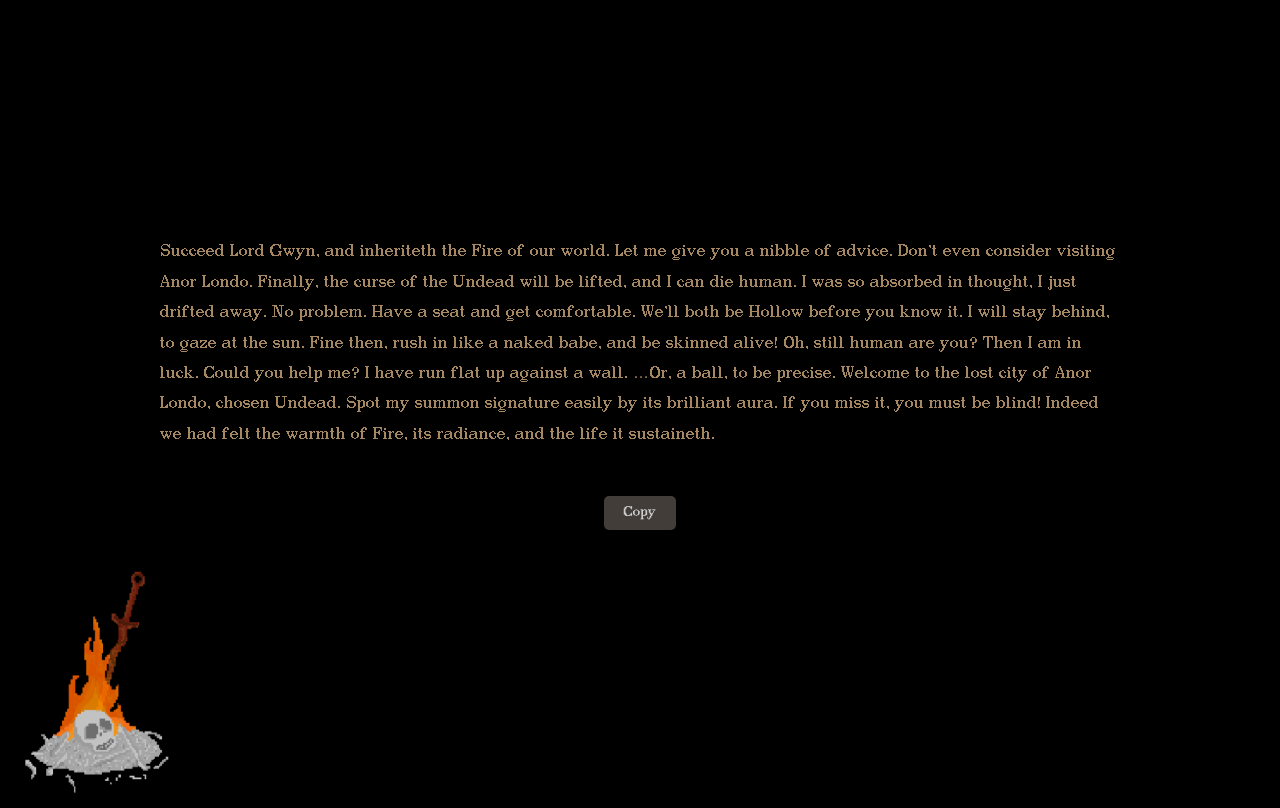
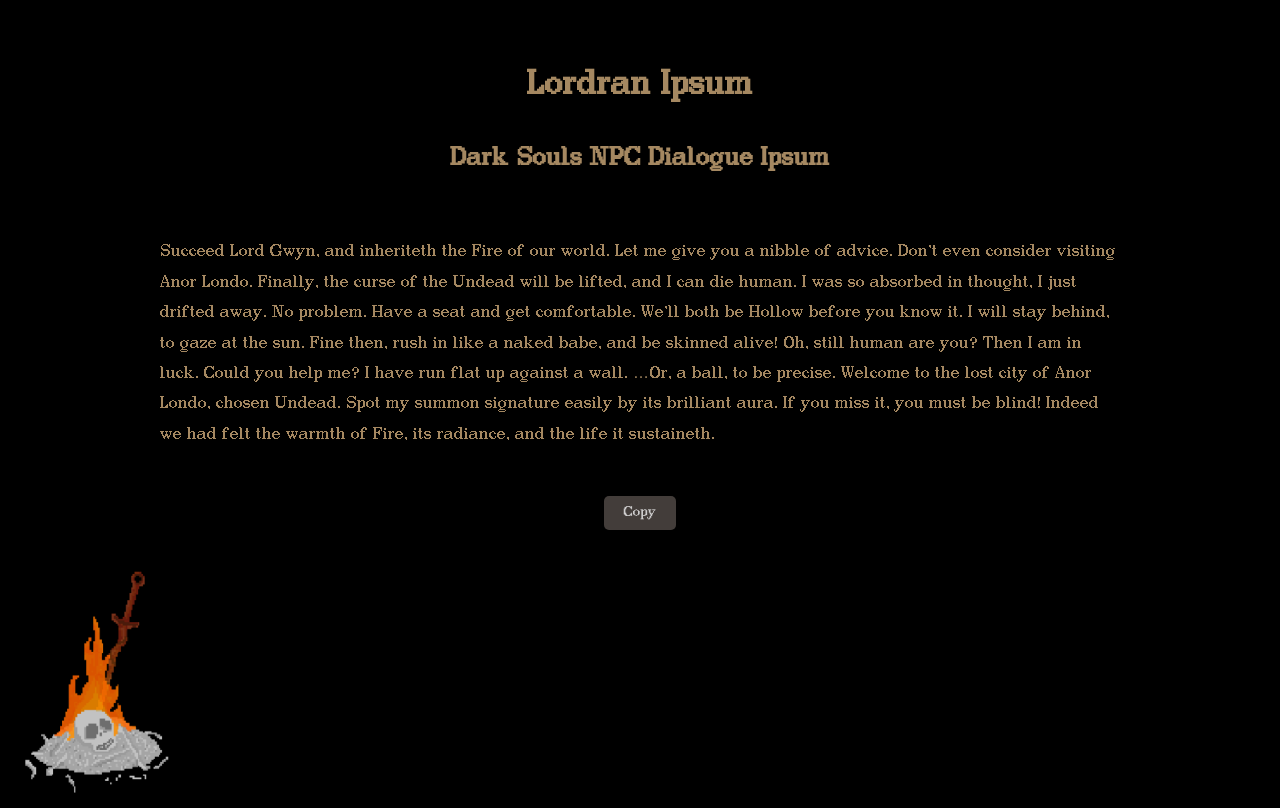
Before and after one commit to blangwell/lordran-ipsum-react, a React (Create React App) app: page / in a window 1280 px wide. Built offline with nearby package versions, Linux system fonts and the light colour scheme.

Commit message:
Fix title and subtitle color

```diff
--- a/src/App.css
+++ b/src/App.css
@@ -22,6 +22,7 @@
 
 .title, .subtitle {
   text-align: center;
+  color: rgb(165, 136, 97);
 }
 
 .subtitle {
```
